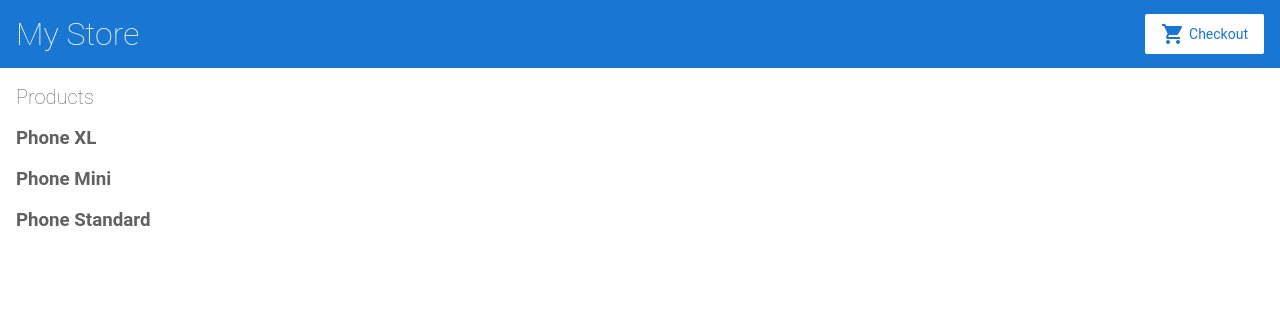
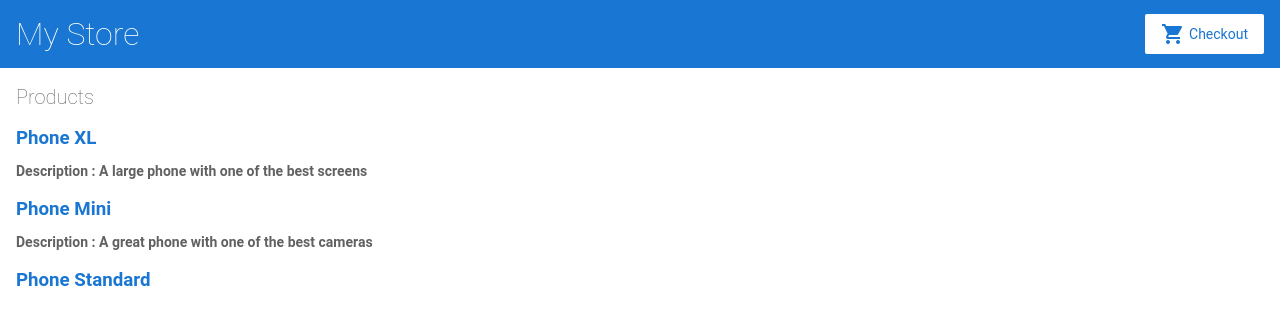
Before and after one commit to dongrerohan421/e-commerce-checkout, an Angular app: page / in a window 1280 px wide. Shown: the top 324 px of the page. Built offline with nearby package versions, Linux system fonts and the light colour scheme.

Commit message:
add the product descriptions.

```diff
--- a/src/app/product-list/product-list.component.html
+++ b/src/app/product-list/product-list.component.html
@@ -1,6 +1,14 @@
 <h2>Products</h2>
 <div *ngFor="let product of products">
-  <h3>{{product.name}}</h3>
+  <h3>
+    <a [title] = "product.name + ' details'">
+      {{product.name}}
+    </a>
+
+    <p *ngIf = "product.description">
+      Description : {{ product.description }}
+    </p>
+  </h3>
 </div>
 
 <!--
```
